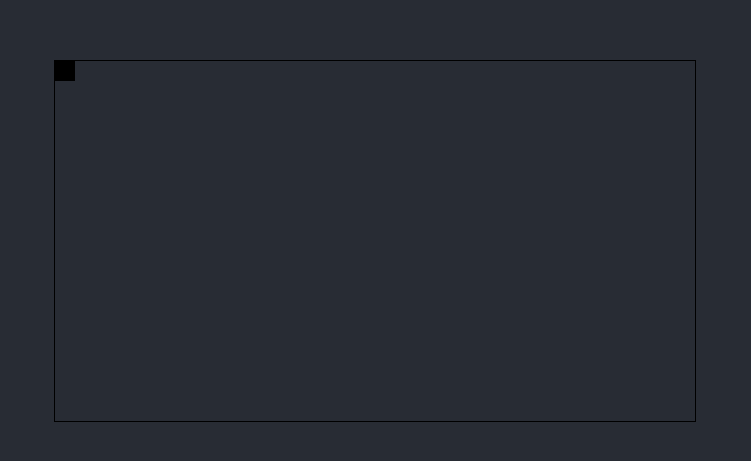
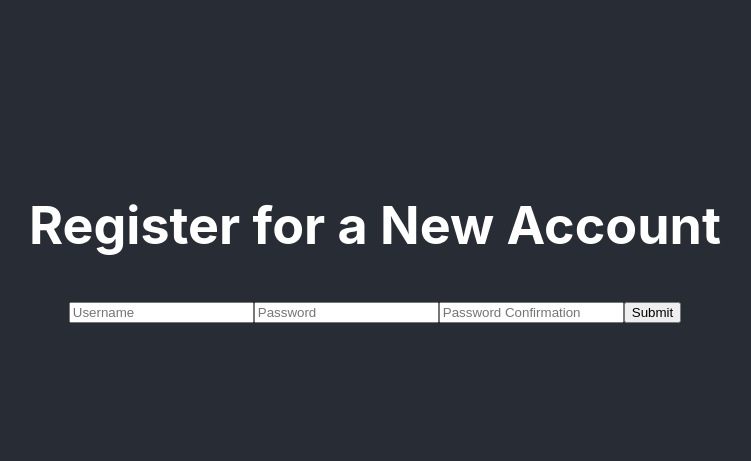
Before and after one commit to cs-unknown/FE, a React (Create React App) app in the folder cs-unknown/: page / in a window 1280 px wide. Shown: the part 159-620 px from the top of the page, without its empty margins (265-1016 px from the left). Built offline with nearby package versions, Linux system fonts and the light colour scheme.

Commit message:
restored default routes in App.js

```diff
--- a/cs-unknown/src/App.js
+++ b/cs-unknown/src/App.js
@@ -13,12 +13,7 @@ function App(props) {
     <div className='App'>
       <header className='App-header'>
         <Switch>
-          <Route
-            exact
-            path='/'
-            render={props => <Viewport />}
-            // <Registration {...props} />}
-          />
+          <Route exact path='/' render={props => <Registration {...props} />} />
           <Route exact path='/login' render={props => <Login {...props} />} />
           <Route exact path='/home' render={props => <Sidebar {...props} />} />
         </Switch>
--- a/cs-unknown/src/components/Viewport/Viewport.js
+++ b/cs-unknown/src/components/Viewport/Viewport.js
@@ -54,15 +54,15 @@ const Viewport = props => {
   // Create / update canvas
   useEffect(() => {
     console.log('Draw to canvas')
-    // Get canvas context
-    const ctx = canvasRef.current.getContext('2d')
-    ctx.clearRect(0, 0, width, height)
+    // Background canvas context
+    const ctx1 = canvasRef.current.getContext('2d')
+    ctx1.clearRect(0, 0, width, height)
     // Set background image
     // const image = new Image()
     // image.src = Bedroom
-    // image.onload = () => ctx.drawImage(image, 0, 0)
-    ctx.fillStyle = '#000'
-    ctx.fillRect(playerChar.x, playerChar.y, 20, 20)
+    // image.onload = () => ctx1.drawImage(image, 0, 0)
+    ctx1.fillStyle = '#000'
+    ctx1.fillRect(playerChar.x, playerChar.y, 20, 20)
   })
 
   return (
```
